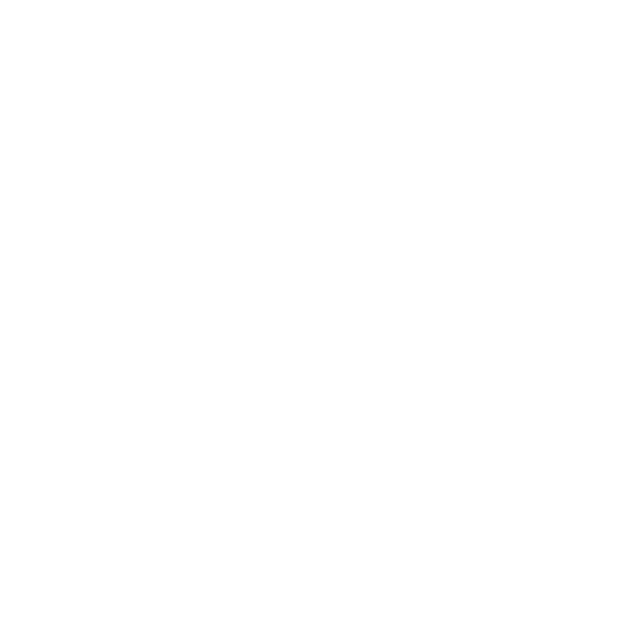
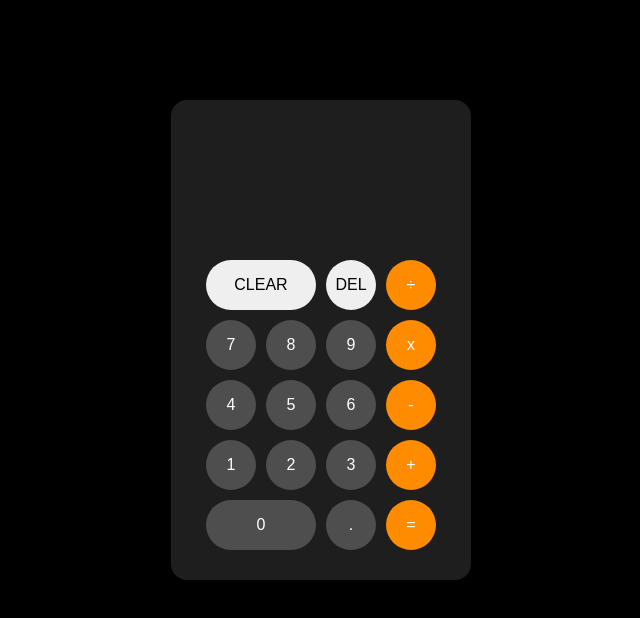
Before and after one commit to mightbemowgli/calculator, a plain HTML site: page index.html in a window 1280 px wide. Shown: the whole page, without its empty margins (319-959 px from the left). Drawn offline with Linux system fonts and the light colour scheme.

Commit message:
Create initial calculator design and styling

```diff
--- a/index.html
+++ b/index.html
@@ -7,6 +7,36 @@
     <title>Calculator</title>
 </head>
 <body>
+    <div class="main-container">
+        <div class="screen">
+            <div class="firstOperand"></div>
+            <div class="currentOperand"></div>
+        </div>
+        <div class="button-grid">
+            <button class="btn span-2" id="clearBtn">CLEAR</button>
+            <button class="btn" id="delBtn">DEL</button>
+            <button class="btn op">÷</button>
+
+            <button class="btn num">7</button>
+            <button class="btn num">8</button>
+            <button class="btn num">9</button>
+            <button class="btn op">x</button>
+
+            <button class="btn num">4</button>
+            <button class="btn num">5</button>
+            <button class="btn num">6</button>
+            <button class="btn op">-</button>
+
+            <button class="btn num">1</button>
+            <button class="btn num">2</button>
+            <button class="btn num">3</button>
+            <button class="btn op">+</button>
+
+            <button class="btn num span-2">0</button>
+            <button class="btn num">.</button>
+            <button class="btn op">=</button>
+        </div>
+    </div>
 
     <script src="script.js"></script>
 </body>
--- a/style.css
+++ b/style.css
@@ -0,0 +1,71 @@
+*, *::before, *::after {
+    box-sizing: border-box;
+  }
+
+body, html {
+    background-color: #000;
+}
+
+.main-container {
+    display: flex;
+    flex-direction: column;
+    justify-content: center;
+    align-items: center;
+    height: 60vh;
+    min-height: 300px;
+    max-width: 300px;
+    margin: 100px auto;
+    background-color: #1e1e1e;
+    border-radius: 1em;
+}
+
+.screen {
+    width: 90%;
+    height: 100px;
+    margin: 1em;
+}
+
+.button-grid {
+    display: grid;
+    grid-template-columns: repeat(4, 50px);
+    grid-template-rows: repeat(5, 50px);
+    gap: 10px;
+    margin: 30px;
+}
+
+.span-2 {
+    grid-column: span 2;
+}
+
+.btn {
+    border-radius: 2em;
+    border-style: none;
+    font-weight: 500;
+    font-size: 1rem;
+}
+
+.op {
+    background-color: #ff8c00;
+    color: #ffffff;
+}
+
+.op:hover {
+    background-color: #ffa500;
+}
+
+.op:active {
+    background-color: #df7b00;
+}
+
+.num {
+    background-color: #4e4e4e;
+    color: #ffffff;
+}
+
+.num:hover {
+    background-color: #5e5e5e;
+}
+
+.num:active {
+    background-color: #3e3e3e;
+}
```
